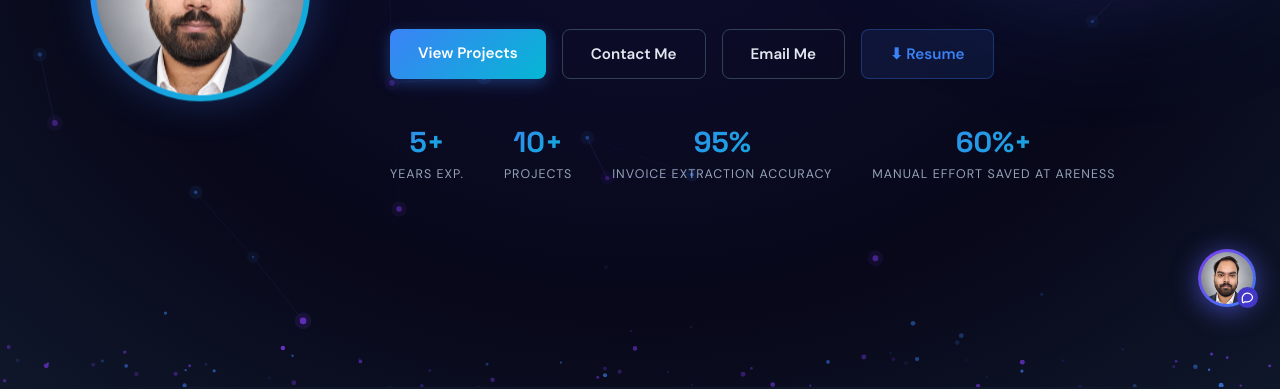
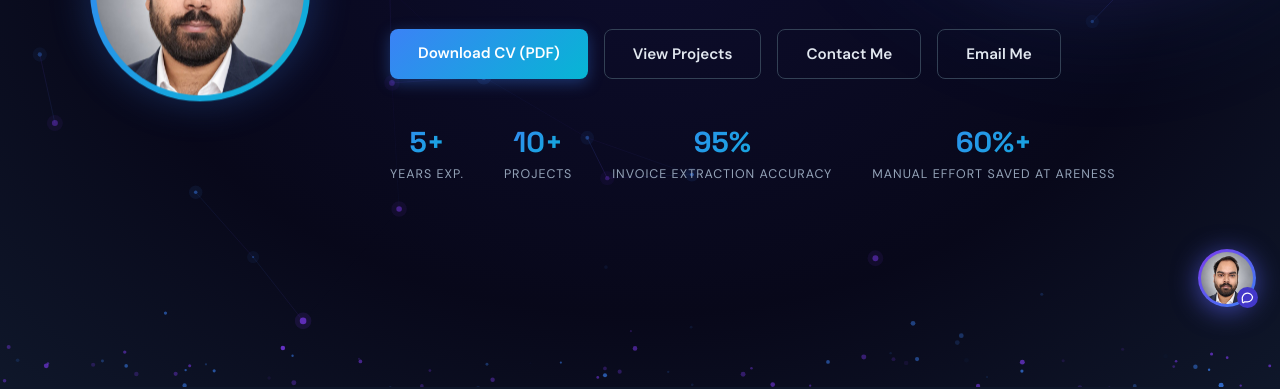
Before and after one commit to satyam-rai-1998/portfolio, a plain HTML site: page index.html in a window 1280 px wide. Shown: the part 413-802 px from the top of the page. Drawn offline with Linux system fonts and the light colour scheme.

Commit message:
Publish UAE-focused AI and Power Platform CV as primary homepage download

```diff
--- a/index.html
+++ b/index.html
@@ -936,8 +936,6 @@
     }
 
     /* ── DOWNLOAD RESUME BTN ── */
-    .btn-download { background: rgba(59,130,246,0.1); color: var(--accent); border: 1px solid rgba(59,130,246,0.3); }
-    .btn-download:hover { background: rgba(59,130,246,0.2); transform: translateY(-2px); }
 
     @media (max-width: 768px) {
       .contact-layout { grid-template-columns: 1fr; }
@@ -1075,10 +1073,10 @@
           Gurugram, India
         </p>
         <div class="hero-cta">
-          <a href="#projects" class="btn btn-primary">View Projects</a>
+          <a href="resume.pdf?v=e0ea899fe3" download="Satyam_Rai_AI_Agent_Developer_CV.pdf" class="btn btn-primary">Download CV (PDF)</a>
+          <a href="#projects" class="btn btn-outline">View Projects</a>
           <a href="#contact" class="btn btn-outline">Contact Me</a>
           <a href="mailto:satyamraisatya@gmail.com" class="btn btn-outline">Email Me</a>
-          <a href="resume.pdf" download="Satyam_Rai_Resume.pdf" class="btn btn-download">⬇ Resume</a>
         </div>
         <div class="hero-stats">
           <div class="stat-item">
```
Also changed, not shown: 1 other file.
